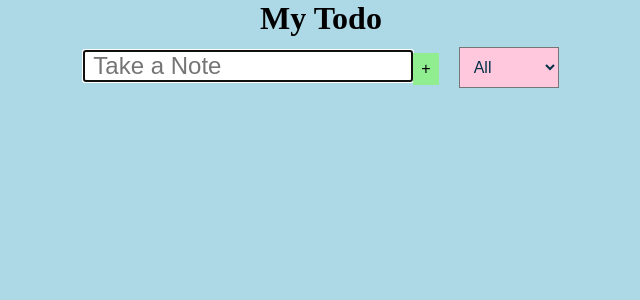
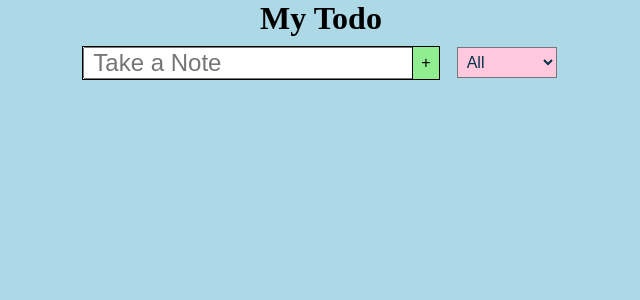
Before and after one commit to liaozhuzhu/react-todo, a React (Create React App) app: page / in a window 1280 px wide. Shown: the top 300 px of the page, without its empty margins (319-959 px from the left). Built offline with nearby package versions, Linux system fonts and the light colour scheme; a web font is replaced by a local one.

Commit message:
Styling Updates

```diff
--- a/src/App.css
+++ b/src/App.css
@@ -26,6 +26,13 @@ header h1 {
 
 .input-container {
   margin: 10px;
+  margin: 0.5rem;
+  background: white;
+  font-size: 1.5rem;
+  color: black;
+  display: flex;
+  justify-content: space-between;
+  align-items: center;
 }
 
 .select-container {
@@ -65,6 +72,8 @@ header h1 {
   padding: 0rem 0.5rem;
   min-width: 25%;
   font-size: 1.5rem;
+  line-height: 1;
+  outline: 1px solid black;
 }
 
 .list-button {
@@ -79,6 +88,7 @@ header h1 {
 #add {
   background: lightgreen;
   color: black;
+  outline: 1px solid black;
 }
 
 #complete {
@@ -107,7 +117,7 @@ header h1 {
   color: #023047;
   width: 100px;
   font-size: 1rem;
-  padding: 10px;
+  padding: 5px;
 }
 
 .filter-todo:focus {
--- a/src/components/Form.js
+++ b/src/components/Form.js
@@ -21,7 +21,7 @@ const Form = ({text, setText, todos, setTodos, setStatus}) => {
     return (
         <form className="todo-form">
             <div className="input-container">
-                <input value={text} onChange={inputHandler} type="text" className="todo-input" autoFocus placeholder='Take a Note'/>
+                <input value={text} onChange={inputHandler} type="text" className="todo-input" autoFocus placeholder="Take a Note"/>
                 <button onClick={submitHandler} className="list-button" id="add" type="submit">+</button>
             </div>
             <div className="select-container">
```
